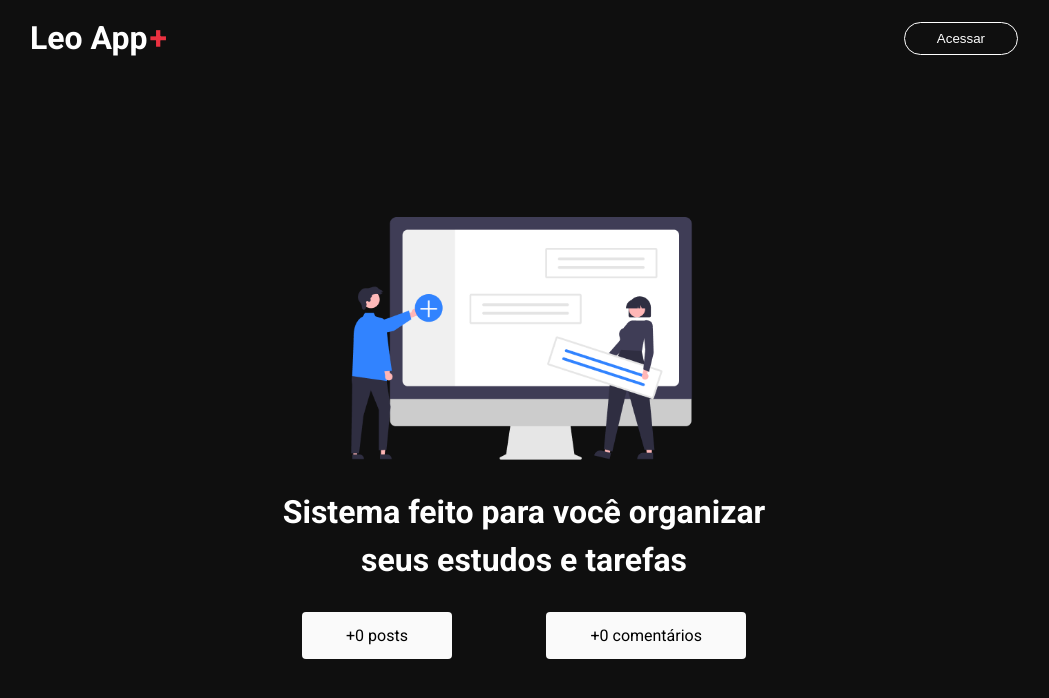
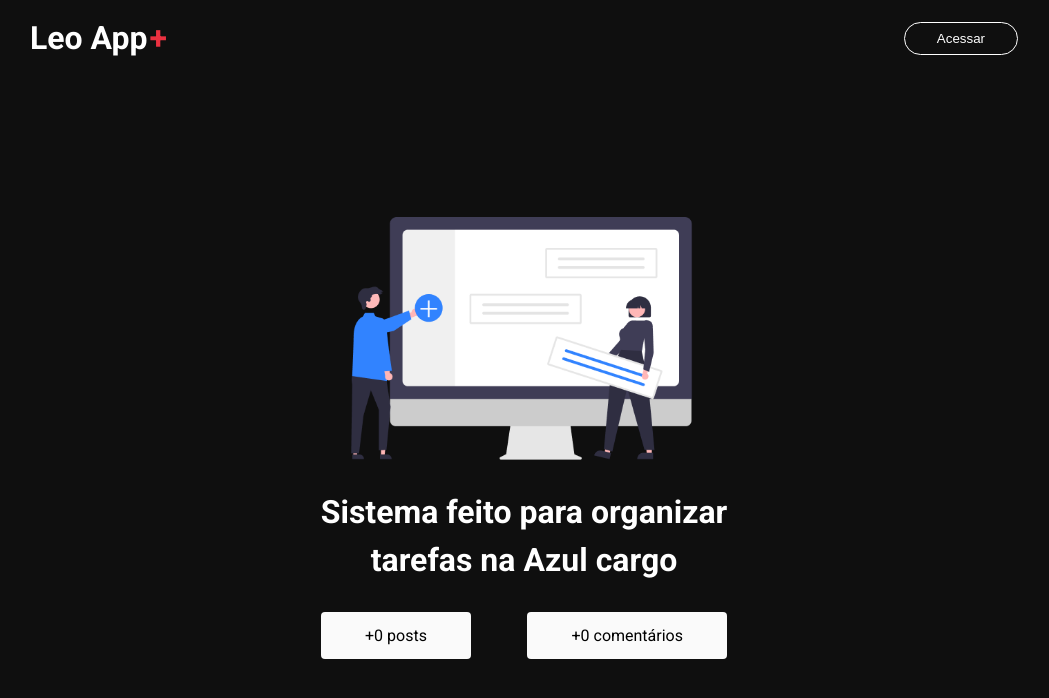
Before and after one commit to Leogom26/boardTarefa, a Next.js app: page / in a window 1280 px wide. Shown: the top 698 px of the page, without its empty margins (116-1165 px from the left). Built offline with nearby package versions, Linux system fonts and the light colour scheme; no server answers; the database is empty.

Commit message:
alterando informações do App

```diff
--- a/src/pages/index.tsx
+++ b/src/pages/index.tsx
@@ -21,7 +21,7 @@
   return (
     <div className={styles.container}>
       <Head>
-        <title>Tarefas+ | Organize suas tarefas de forma fácil</title>
+        <title>Leogom App+ | Organizador de tarefas</title>
       </Head>
 
       <main className={styles.main}>
@@ -34,8 +34,8 @@
           />
         </div>
         <h1 className={styles.title}>
-          Sistema feito para você organizar <br />
-          seus estudos e tarefas
+          Sistema feito para organizar <br />
+          tarefas na Azul cargo
         </h1>
 
         <div className={styles.infoContent}>
```
